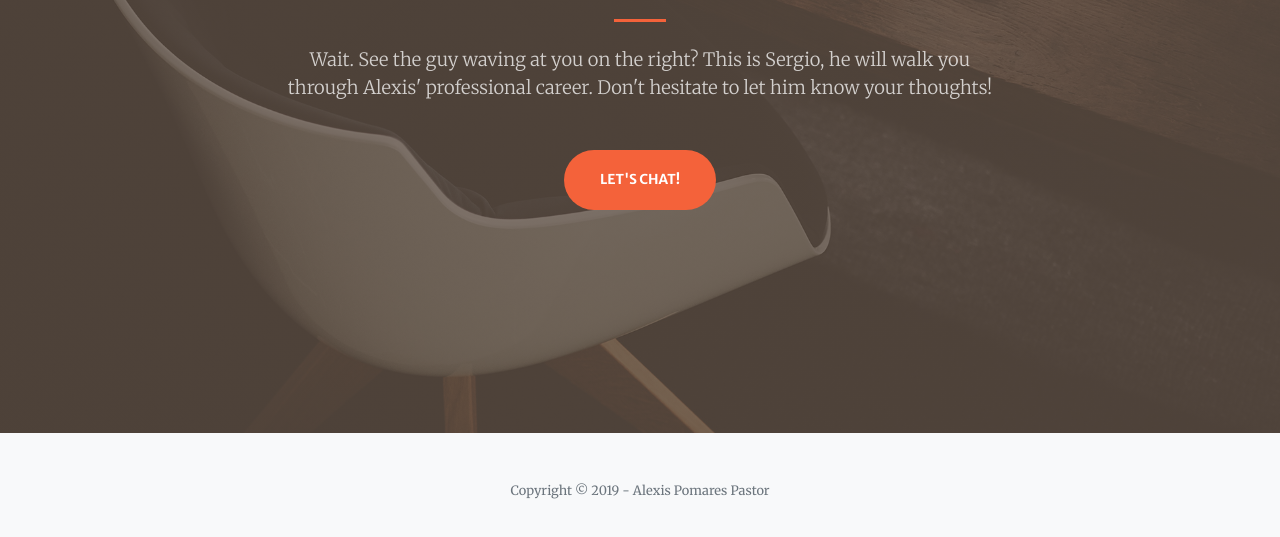
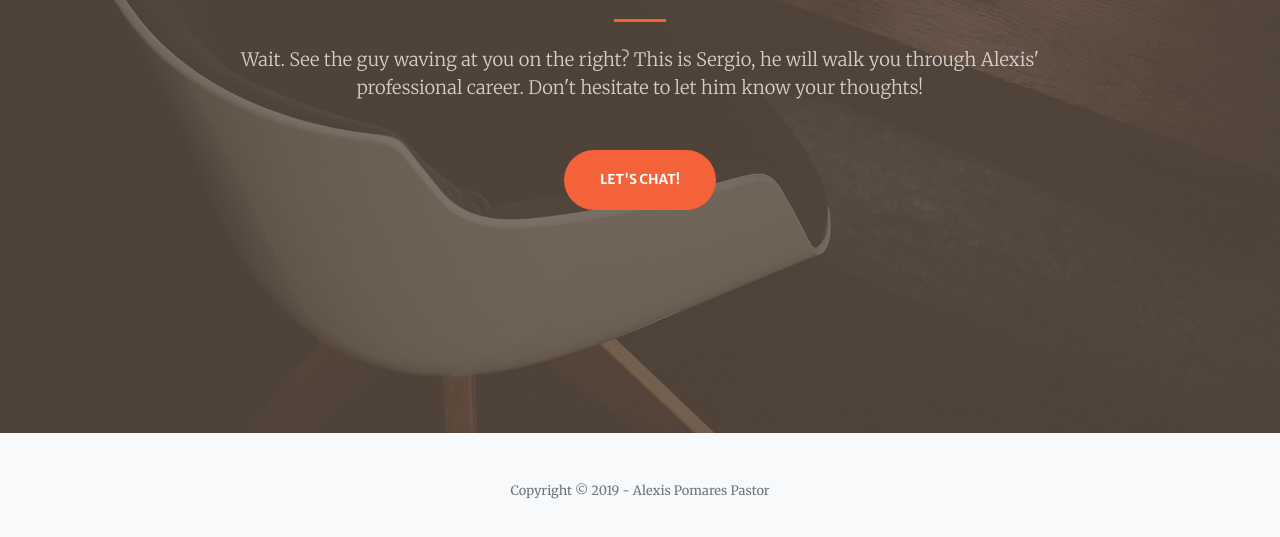
Before and after one commit to Ale-xis/Ale-xis.github.io, a website with bundled scripts: page index.html in a window 1280 px wide. Shown: the part 367-904 px from the top of the page. Built offline with nearby package versions, Linux system fonts and the light colour scheme; a script that the page names is missing.

Commit message:
Update index.html

```diff
--- a/index.html
+++ b/index.html
@@ -107,7 +107,7 @@
           <h1 class="text-uppercase text-white font-weight-bold">Meet Alexis.</h1>
           <hr class="divider my-4">
         </div>
-        <div class="col-lg-8 align-self-baseline">
+        <div class="col-lg-9 align-self-baseline">
           <p class="text-white-75 font-weight-light mb-5">Wait. See the guy waving at you on the right? This is Sergio, he will walk you through Alexis' professional career. Don't hesitate to let him know your thoughts!</p>
           <a class="btn btn-primary btn-xl js-scroll-trigger" href="javascript:Kommunicate.launchConversation();">Let's chat!</a>
         </div>
```
